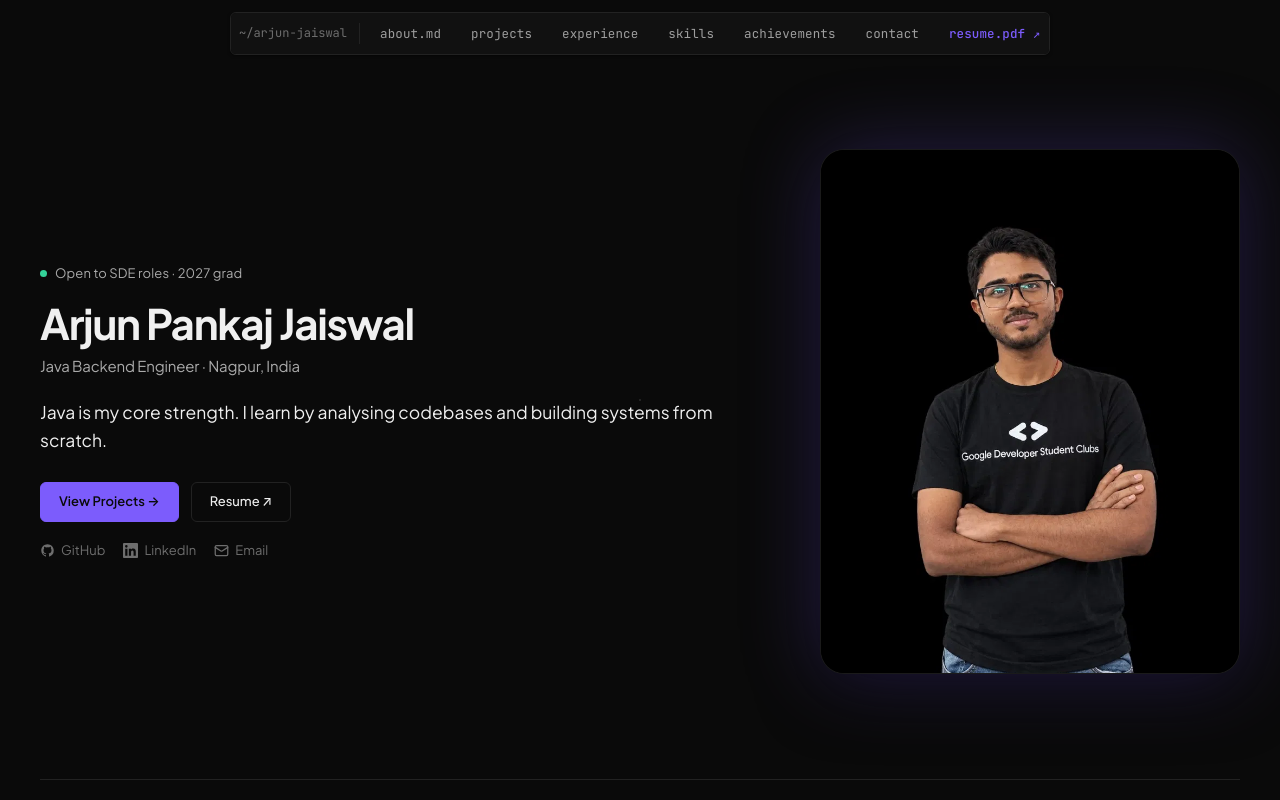
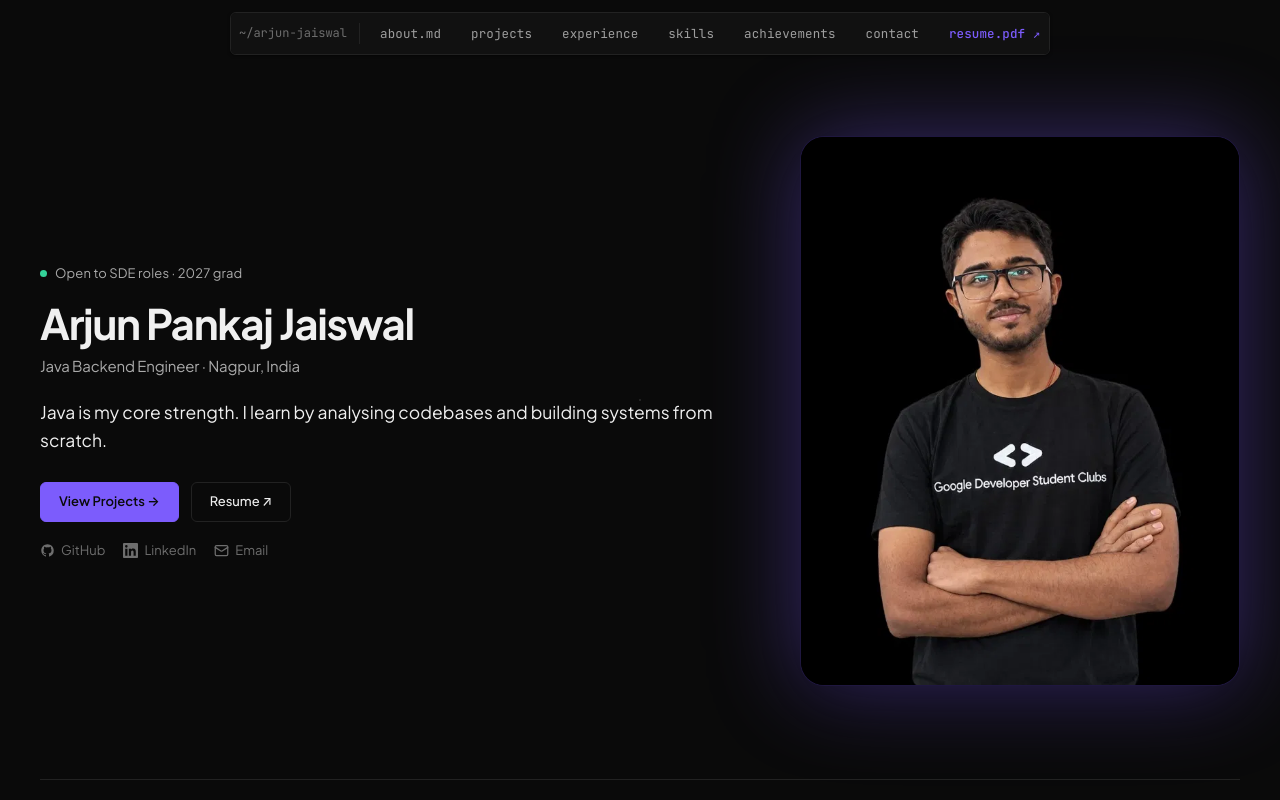
Before and after one commit to arjunpjaiswal/ArjunPortolio, a React (Vite) app: page / in a window 1280 px wide. Shown: the top 800 px of the page. Built offline with nearby package versions, Linux system fonts and the light colour scheme.

Commit message:
style: tighten hero photo card, zoom framing, stronger glow

```diff
--- a/src/styles/global.css
+++ b/src/styles/global.css
@@ -114,7 +114,7 @@ ul{ margin:0; padding:0; }
 /* Desktop two-column hero */
 .hero-two-col{
   display:grid;
-  grid-template-columns:1fr min(460px,42vw);
+  grid-template-columns:1fr min(460px, 42vw);
   gap:48px;
   align-items:center;
   width:100%;
@@ -126,14 +126,14 @@ ul{ margin:0; padding:0; }
 /* ── Hero photo card ─────────────────────────────────────────── */
 .hero-photo-wrap{
   width:100%;
-  max-width:420px;
+  max-width:440px;
   aspect-ratio:4/5;
   max-height:75vh;
   border-radius:24px;
   overflow:hidden;
-  border:1px solid rgba(255,255,255,0.10);
+  border:1px solid rgba(124, 92, 252, 0.25);
   background:#000;
-  box-shadow:0 0 80px rgba(124,92,252,0.25), 0 20px 60px rgba(0,0,0,0.5);
+  box-shadow:0 0 90px rgba(124, 92, 252, 0.40), 0 20px 60px rgba(0, 0, 0, 0.5);
   justify-self:end;
   animation:heroPhotoFadeIn 500ms ease-out both;
 }
@@ -142,7 +142,9 @@ ul{ margin:0; padding:0; }
   width:100%;
   height:100%;
   object-fit:cover;
-  object-position:center top;
+  object-position:center 20%;
+  transform:scale(1.2);
+  transform-origin:50% 25%;
   display:block;
 }
 
```
